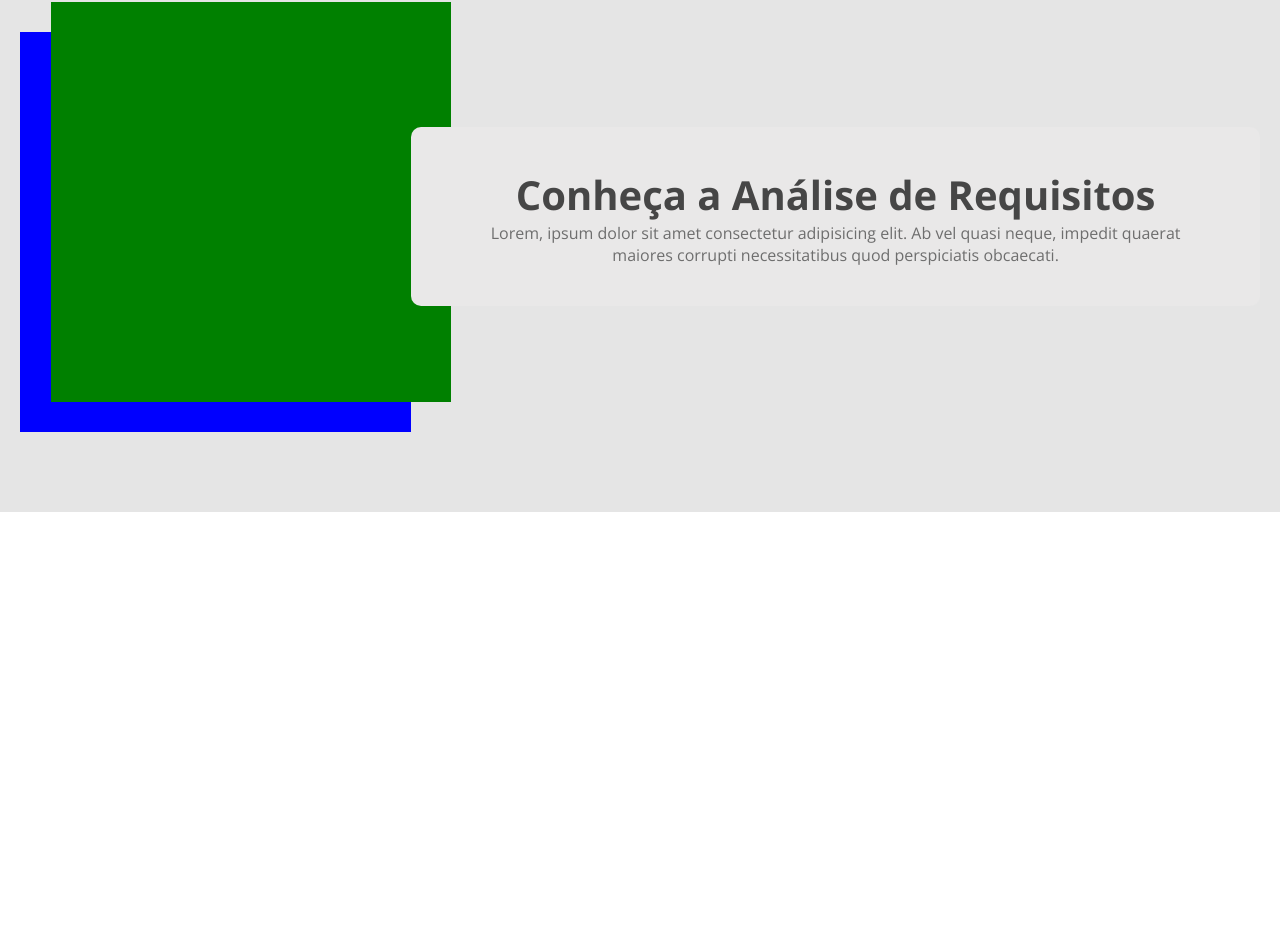
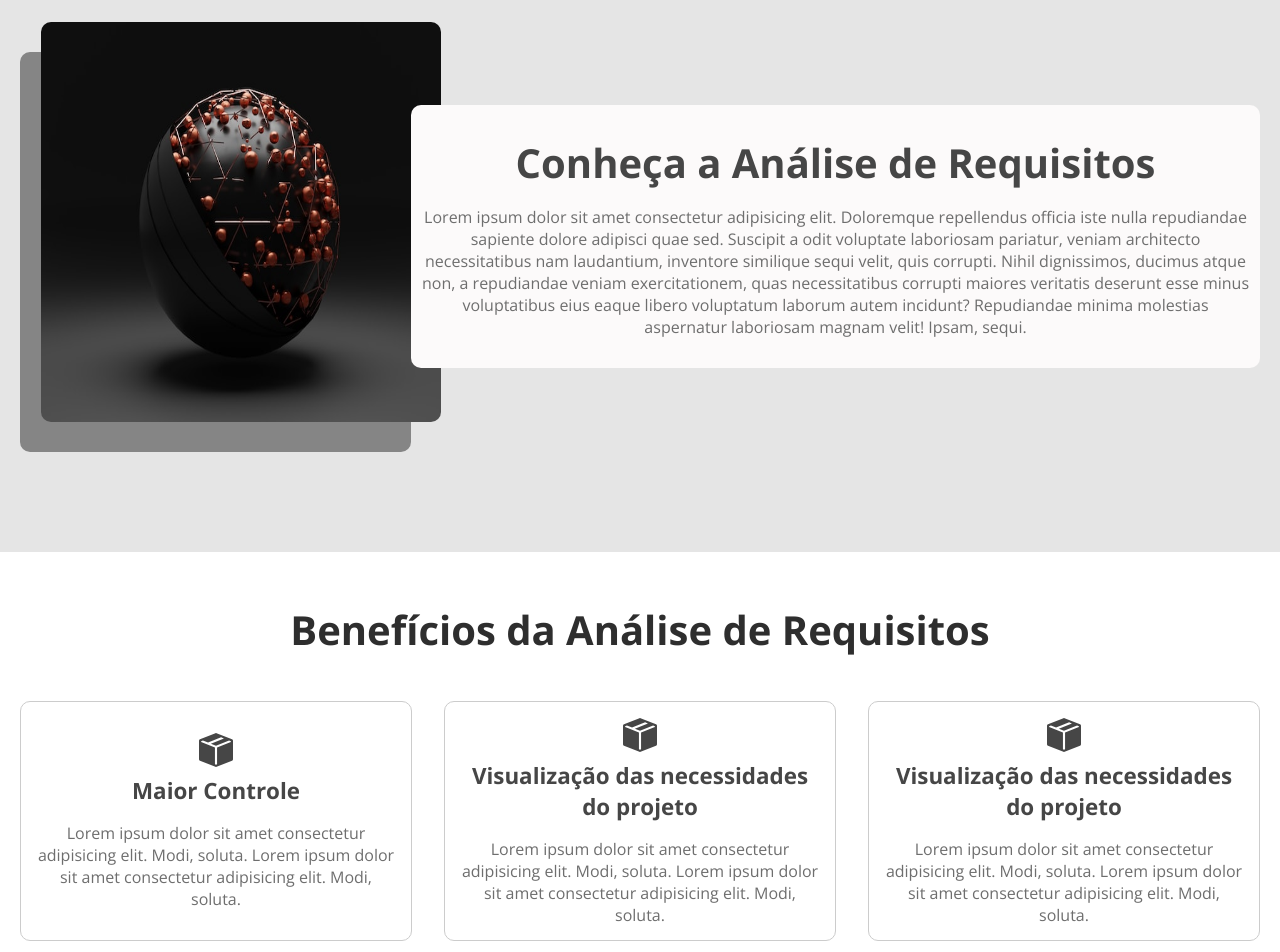
Before and after one commit to Juliana-24/Projeto_Interdisciplinar_4, a React (Vite) app: page /sobre in a window 1280 px wide. Shown: the part 936-1888 px from the top of the page. Before the commit the page ends 1448 px from the top, so only its background shows below. Built offline with nearby package versions, Linux system fonts and the light colour scheme; no server answers; sample sign-in values are in the browser's storage.

Commit message:
grid de cards na tela sobre adicionada

```diff
--- /dev/null
+++ b/src/components/CardSobre/index.jsx
@@ -0,0 +1,13 @@
+import "./styles.css";
+
+export default function CardSobre(props) {
+  return (
+    <div className="containerCardSobre">
+      <div className="containerIcone">{props.iconeCard}</div>
+      <div className="containerTextosCard">
+        <h3>{props.titulocard}</h3>
+        <p>{props.textoCard}</p>
+      </div>
+    </div>
+  );
+}
--- /dev/null
+++ b/src/components/CardSobre/styles.css
@@ -0,0 +1,36 @@
+.containerCardSobre {
+  min-height: 10rem;
+  border: 1px solid #cccccc;
+  display: flex;
+  align-items: center;
+  justify-content: center;
+  flex-direction: column;
+  border-radius: 10px;
+}
+.containerCardSobre .containerIcone {
+  width: 50px;
+  height: 50px;
+  border-radius: 50%;
+  align-items: center;
+  justify-content: center;
+  display: flex;
+  margin-top: 0.5rem;
+}
+.containerCardSobre .containerTextosCard {
+  display: flex;
+  align-items: center;
+  justify-content: center;
+  flex-direction: column;
+  text-align: center;
+  padding: 0 15px;
+  margin-bottom: 0.9rem;
+}
+.containerCardSobre .containerTextosCard h3 {
+  font-size: 1.4rem;
+  margin-bottom: 1rem;
+  color: #464646;
+}
+.containerCardSobre .containerTextosCard p {
+  font-size: 1rem;
+  color: #6e6e6e;
+}
--- a/src/pages/Sobre/index.jsx
+++ b/src/pages/Sobre/index.jsx
@@ -1,6 +1,11 @@
 import Header from "../../components/Header";
 
+import CardSobre from "../../components/CardSobre";
+
 import seta from "../../assets/seta.gif";
+import imagemSobre from "../../assets/imagemSobre4.jpg";
+
+import { BsFillBoxSeamFill } from "react-icons/bs";
 
 import "./styles.css";
 
@@ -19,17 +24,43 @@ export default function Sobre() {
       </div>
       <div className="containerInfo">
         <div className="containerBorderImagem">
-          <div className="containerImagemInformacoes"></div>
+          <div className="containerImagemInformacoes">
+            <img src={imagemSobre} alt="" />
+          </div>
         </div>
         <div className="containerInformacoes">
-          <div className="containerTexto">
-            <h2>Conheça a Análise de Requisitos</h2>
-            <p>
-              Lorem, ipsum dolor sit amet consectetur adipisicing elit. Ab vel
-              quasi neque, impedit quaerat maiores corrupti necessitatibus quod
-              perspiciatis obcaecati.
-            </p>
-          </div>
+          <h2>Conheça a Análise de Requisitos</h2>
+          <p>
+            Lorem ipsum dolor sit amet consectetur adipisicing elit. Doloremque
+            repellendus officia iste nulla repudiandae sapiente dolore adipisci
+            quae sed. Suscipit a odit voluptate laboriosam pariatur, veniam
+            architecto necessitatibus nam laudantium, inventore similique sequi
+            velit, quis corrupti. Nihil dignissimos, ducimus atque non, a
+            repudiandae veniam exercitationem, quas necessitatibus corrupti
+            maiores veritatis deserunt esse minus voluptatibus eius eaque libero
+            voluptatum laborum autem incidunt? Repudiandae minima molestias
+            aspernatur laboriosam magnam velit! Ipsam, sequi.
+          </p>
+        </div>
+      </div>
+      <div className="containerCards">
+        <h1>Benefícios da Análise de Requisitos</h1>
+        <div className="containerGridCardsSobre">
+          <CardSobre
+            iconeCard={<BsFillBoxSeamFill size={34} color="#464646" />}
+            titulocard="Maior Controle"
+            textoCard="Lorem ipsum dolor sit amet consectetur adipisicing elit. Modi, soluta. Lorem ipsum dolor sit amet consectetur adipisicing elit. Modi, soluta."
+          />
+          <CardSobre
+            iconeCard={<BsFillBoxSeamFill size={34} color="#464646" />}
+            titulocard="Visualização das necessidades do projeto"
+            textoCard="Lorem ipsum dolor sit amet consectetur adipisicing elit. Modi, soluta. Lorem ipsum dolor sit amet consectetur adipisicing elit. Modi, soluta."
+          />
+          <CardSobre
+            iconeCard={<BsFillBoxSeamFill size={34} color="#464646" />}
+            titulocard="Visualização das necessidades do projeto"
+            textoCard="Lorem ipsum dolor sit amet consectetur adipisicing elit. Modi, soluta. Lorem ipsum dolor sit amet consectetur adipisicing elit. Modi, soluta."
+          />
         </div>
       </div>
     </>
--- a/src/pages/Sobre/styles.css
+++ b/src/pages/Sobre/styles.css
@@ -8,11 +8,9 @@
   background-position: right top;
   background-repeat: no-repeat;
   background-size: cover;
-  /* background-attachment: fixed; */
   color: #bebebe;
   padding-top: 210px;
   padding-bottom: 100px;
-  /* filter: blur(4px); */
 }
 .containerInicioSobre .containerTextos {
   padding: 70px 20px;
@@ -42,46 +40,68 @@
   align-items: center;
   justify-content: center;
   flex-direction: row;
-  padding: 80px 20px;
+  padding: 100px 20px;
 }
 .containerInfo .containerBorderImagem {
   width: 400px;
   height: 400px;
-  background-color: blue;
+  background-color: rgb(133, 133, 133);
   display: flex;
   justify-content: flex-end;
+  border-radius: 10px;
 }
 .containerInfo .containerBorderImagem .containerImagemInformacoes {
-  background-color: green;
   width: 400px;
   height: 400px;
   margin-top: -30px;
-  margin-right: -40px;
+  margin-right: -30px;
+}
+.containerInfo .containerBorderImagem .containerImagemInformacoes img {
+  height: 100%;
+  width: 100%;
+  border-radius: 10px;
 }
 .containerInfo .containerInformacoes {
-  background-color: #e9e8e8;
+  background-color: #fcfafa;
 
   margin-top: -30px;
   border-radius: 10px;
   width: 70%;
-}
-
-.containerInfo .containerInformacoes .containerTexto {
+  padding: 30px 10px;
   display: flex;
   align-items: center;
   justify-content: center;
   flex-direction: column;
-  margin-top: -30px;
-  margin: 40px 40px;
-  padding: 0 20px;
-  /* background-color: #d85858; */
 }
-.containerInfo .containerInformacoes .containerTexto h2 {
+
+.containerInfo .containerInformacoes h2 {
   font-size: 2.5rem;
   color: #464646;
-  /* margin-bottom: 0.5rem; */
+  margin-bottom: 1rem;
 }
-.containerInfo .containerInformacoes .containerTexto p {
+.containerInfo .containerInformacoes p {
   color: #6e6e6e;
   text-align: center;
 }
+.containerCards {
+  display: flex;
+  align-items: center;
+  justify-content: center;
+  flex-direction: column;
+  padding: 50px 0;
+}
+.containerCards h1 {
+  color: #2e2e2e;
+  font-size: 2.5rem;
+  margin-bottom: 1.5rem;
+}
+.containerCards .containerGridCardsSobre {
+  display: grid;
+  grid-template-columns: repeat(3, 1fr);
+  height: 100%;
+  width: 100%;
+  border-radius: 5px;
+  gap: 2rem;
+  padding: 20px;
+  max-width: 1360px;
+}
```
Also changed, not shown: src/assets/imagemSobre1.jpg (renamed from src/assets/imageSobre1.jpg), src/assets/imagemSobre4.jpg (added).
